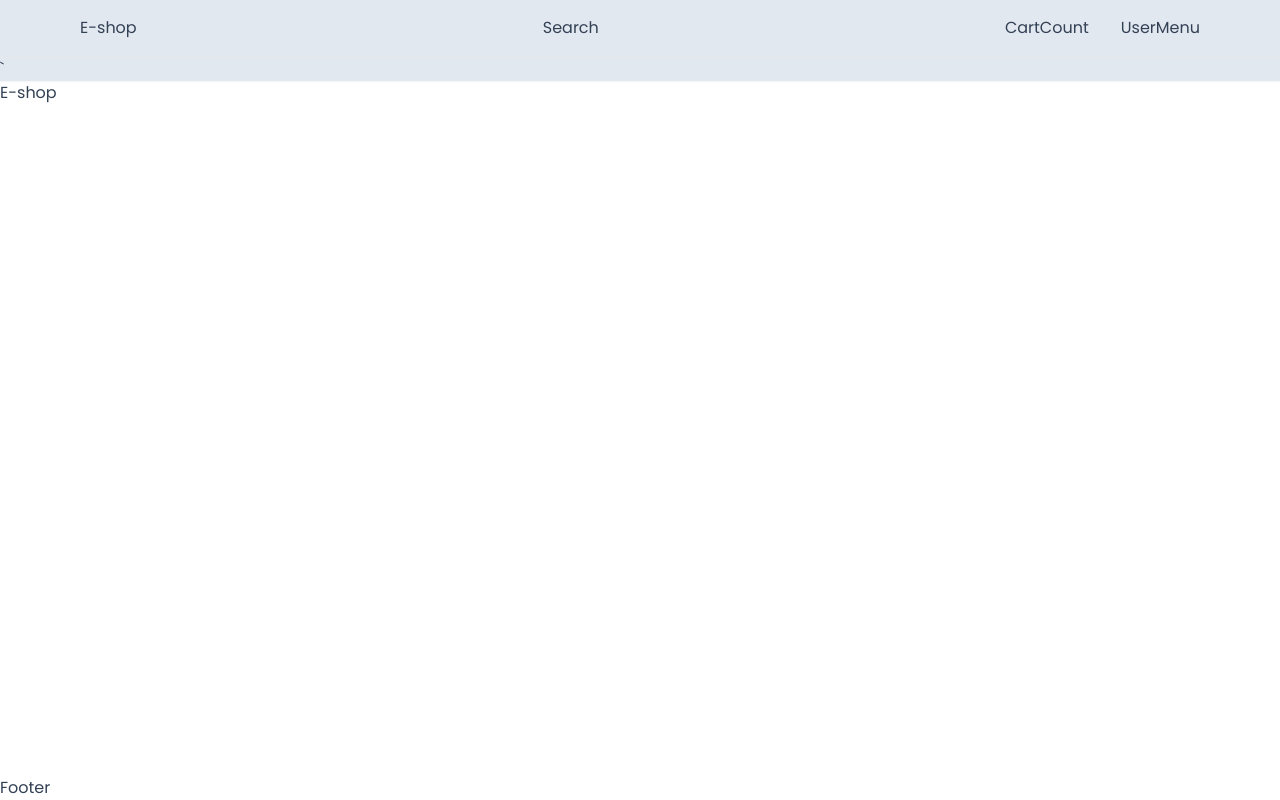
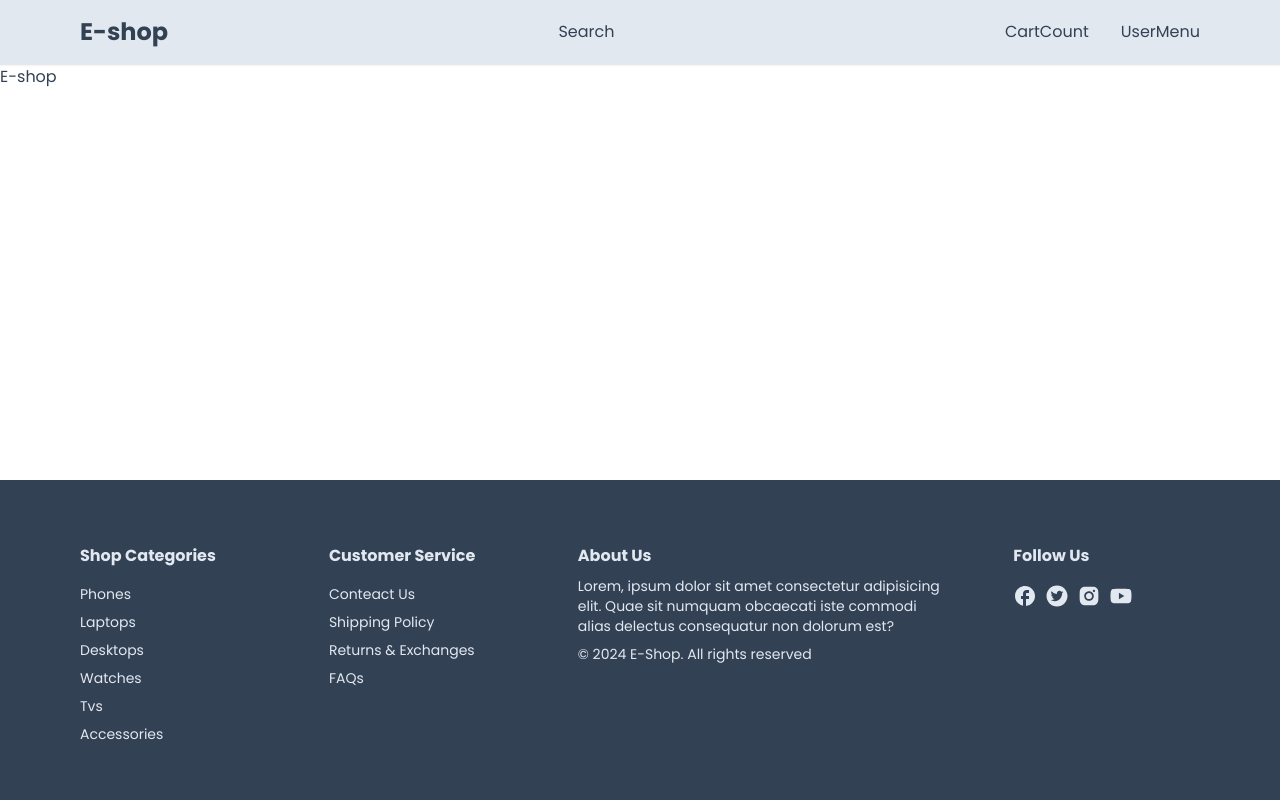
Before and after one commit to gregsypek/e-shop, a Next.js app: page / in a window 1280 px wide. Built offline with nearby package versions, Linux system fonts and the light colour scheme.

Commit message:
add footer

```diff
--- a/app/components/footer/Footer.tsx
+++ b/app/components/footer/Footer.tsx
@@ -1,5 +1,56 @@
+import Link from "next/link";
+import Container from "../Container";
+import FooterList from "./FooterList";
+import {MdFacebook} from 'react-icons/md'
+import {AiFillInstagram, AiFillTwitterCircle, AiFillYoutube} from 'react-icons/ai'
+
 const Footer = () => {
-  return ( <div>Footer</div> );
+  return (<footer className="bg-slate-700 text-slate-200 text-sm mt-16">
+    <Container>
+      <div className="flex flex-col md:flex-row justify-between pt-16 pb-8">
+        <FooterList>
+          <h3 className="text-base font-bold mb-2">Shop Categories</h3>
+          <Link href="#">Phones</Link>
+          <Link href="#">Laptops</Link>
+          <Link href="#">Desktops</Link>
+          <Link href="#">Watches</Link>
+          <Link href="#">Tvs</Link>
+          <Link href="#">Accessories</Link>
+        </FooterList>
+        <FooterList>
+          <h3 className="text-base font-bold mb-2">Customer Service</h3>
+          <Link href="#">Conteact Us</Link>
+          <Link href="#">Shipping Policy</Link>
+          <Link href="#">Returns & Exchanges</Link>
+          <Link href="#">FAQs</Link>
+        </FooterList>
+        <div className="w-full md:w-1/3 mb-6 md:mb-0">
+          <h3 className="text-base font-bold mb-2">About Us</h3>
+          <p className="mb-2">Lorem, ipsum dolor sit amet consectetur adipisicing elit. Quae sit numquam obcaecati iste commodi alias delectus consequatur non dolorum est?</p>
+          <p>&copy; { new Date().getFullYear()} E-Shop. All rights reserved</p>
+        </div>
+        <FooterList>
+          <h3 className="text-base font-bold mb-2">Follow Us</h3>
+          <div className="flex gap-2">
+            <Link href="#">
+              <MdFacebook size={24} />
+                   </Link>
+            <Link href="#">
+              <AiFillTwitterCircle size={24} />
+                   </Link>
+            <Link href="#">
+              <AiFillInstagram size={24} />
+                   </Link>
+            <Link href="#">
+              <AiFillYoutube size={24} />
+                   </Link>
+
+
+          </div>
+        </FooterList>
+      </div>
+    </Container>
+  </footer> );
 }
 
 export default Footer;
--- /dev/null
+++ b/app/components/footer/FooterList.tsx
@@ -0,0 +1,9 @@
+interface FooterListProps{
+  children: React.ReactNode
+}
+
+const FooterList : React.FC<FooterListProps> = ({ children }) => {
+  return (<div className="w-full sm:w-1/2 md:w-1/4 lg:w-1/6 mb-6 flex flex-col gap-2">{children}</div> );
+}
+
+export default FooterList;
--- a/app/components/nav/NavBar.tsx
+++ b/app/components/nav/NavBar.tsx
@@ -7,7 +7,7 @@
       <div className="py-4 border-b-[1px]" >
         <Container>
           <div className="flex items-center justify-between gap-3 md:gap-0">
-            <Link href="/">E-shop</Link>
+            <Link className="font-bold text-2xl" href="/">E-shop</Link>
             <div className="hidden md:block">Search</div>
             <div className="flex items-center gap-8">
               <div>CartCount</div>
@@ -17,7 +17,6 @@
         </Container>
       </div>
 
-      `
 		</div>
 	);
 };
--- a/package.json
+++ b/package.json
@@ -19,6 +19,7 @@
     "postcss": "8.4.32",
     "react": "18.2.0",
     "react-dom": "18.2.0",
+    "react-icons": "^4.12.0",
     "tailwindcss": "3.4.0",
     "typescript": "5.3.3"
   }
```
Also changed, not shown: 1 other file (tests, documents, lock files or other folders).
